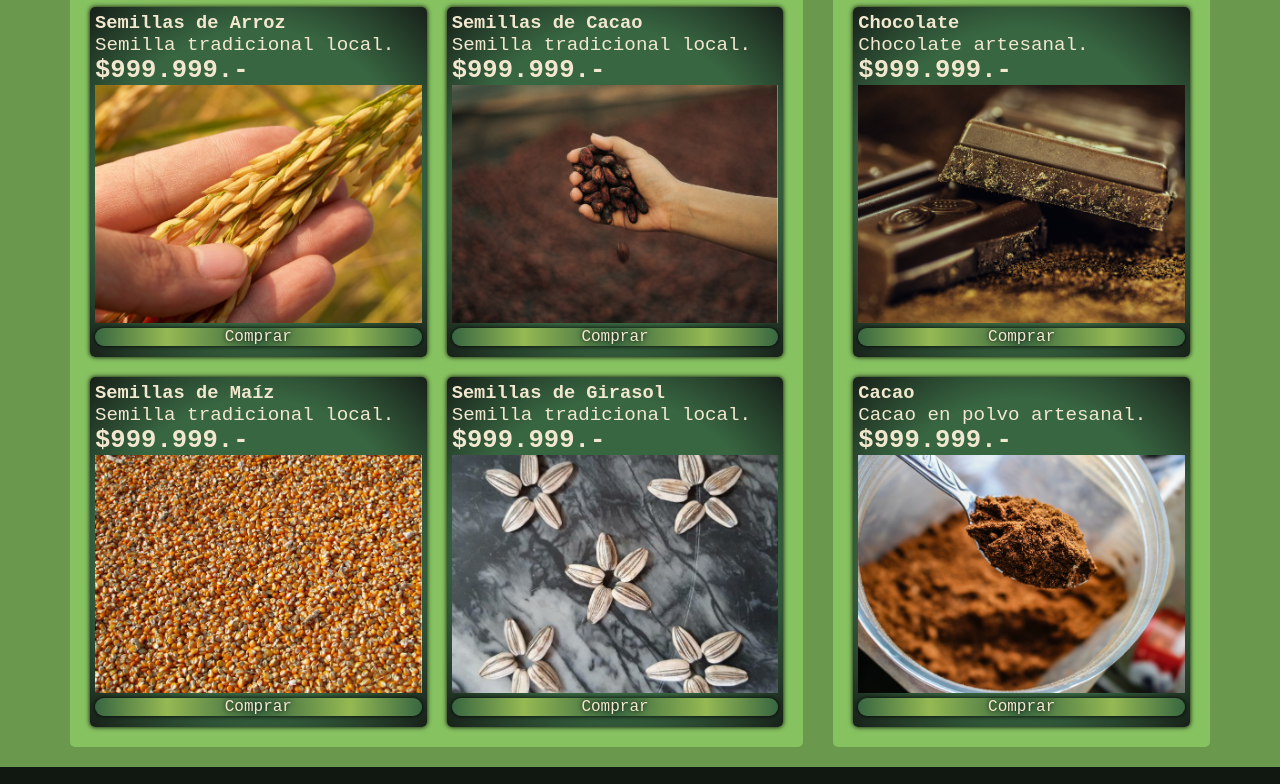
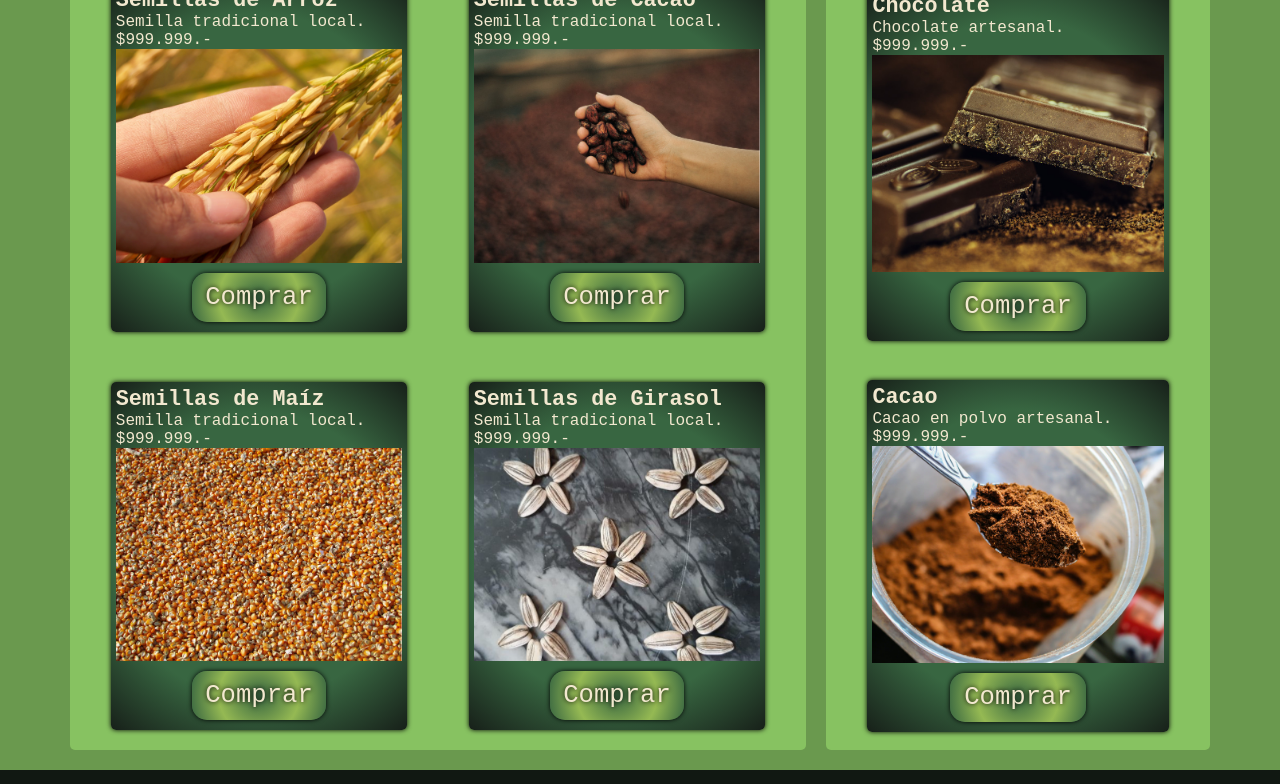
Before and after one commit to PellMell111/PFUrzua, a plain HTML site: page pages/productos.html in a window 1280 px wide. Shown: the part 197-981 px from the top of the page. Drawn offline with Linux system fonts and the light colour scheme.

Commit message:
Formato Productos

```diff
--- a/assets/scss/pages/_productos.scss
+++ b/assets/scss/pages/_productos.scss
@@ -44,63 +44,88 @@
     }
 
     @media only screen and (min-width: 768px) {
-        display: flex;
-        flex-flow: row nowrap;
+        display: grid;
+        grid-template-columns: 70px 23fr 20px 12fr 70px;
 
-        h2 {
-            font-size: 3rem;
-            padding: 15px;
+        section {
+            margin: 20px 0;
+            padding: 10px;
+
+            h2 {
+                font-size: 3vw;
+            }
+
+            article {
+                display: flex;
+                flex-flow: column nowrap;
+                padding: 5px;
+                width: 80%;
+
+                h3 {
+                    font-size: 1.7vw;
+                }
+
+                .productosBoton {
+                    align-self: center;
+                    width: 40%;
+                    font-size: 2vw;
+                    margin: 10px 0 5px 0;
+                    padding: 10px;
+                }
+            }
         }
 
         .productosSemillas {
+            grid-column: 2;
             display: grid;
             grid-template-columns: 1fr 1fr;
-            margin: 20px 30px 20px 70px;
-            padding: 10px;
+            grid-template-rows: 70px 1fr 20px 1fr;
+            justify-items: center;
+            align-items: center;
             border-radius: 5px;
-            width: 100%;
 
             h2 {
                 grid-column: 1/3;
             }
 
-            article {
-                margin: 10px;
-                padding: 5px;
-            }
-
             .productosArroz {
                 grid-column: 1;
                 grid-row: 2;
+                margin-bottom: 20px;
             }
 
             .productosCacao {
                 grid-column: 2;
                 grid-row: 2;
+                margin-bottom: 20px;
             }
 
             .productosMaiz {
                 grid-column: 1;
-                grid-row: 3;
+                grid-row: 4;
             }
 
             .productosMaravilla {
                 grid-column: 2;
-                grid-row: 3;
+                grid-row: 4;
             }
         }
 
         .productosChocolates {
-            display: flex;
-            flex-flow: column nowrap;
-            margin: 20px 70px 20px 0;
-            padding: 10px;
+            grid-column: 4;
+            display: grid;
+            grid-template-columns: 1fr;
+            grid-template-rows: 70px 1fr 20px 1fr;
+            justify-items: center;
+            align-items: center;
             border-radius: 5px;
-            width: 50%;
 
-            article {
-                margin: 10px;
-                padding: 5px;
+            .productosBarra {
+                margin-bottom: 5px;
+            }
+
+            .productosCacao {
+                grid-row: 4;
             }
         }
     }
--- a/pages/productos.html
+++ b/pages/productos.html
@@ -25,46 +25,46 @@
             <h2>Semillas</h2>
             <article class="box productosArroz">
                 <h3>Semillas de Arroz</h3>
-                <p class="parrafo">Semilla tradicional local.</p>
-                <p class="superior">$999.999.-</p>
+                <p>Semilla tradicional local.</p>
+                <p>$999.999.-</p>
                 <img src="../media/arroz.jpg" alt="Semilla de arroz" width="100%" height="70%">
                 <p class="productosBoton">Comprar</p>
             </article>
             <article class="box productosCacao">
                 <h3>Semillas de Cacao</h2>
-                <p class="parrafo">Semilla tradicional local.</p>
-                <p class="superior">$999.999.-</p>
+                <p>Semilla tradicional local.</p>
+                <p>$999.999.-</p>
                 <img src="../media/cacao.jpg" alt="Semilla de cacao" width="100%" height="70%">
                 <p class="productosBoton">Comprar</p>
             </article>
             <article class="box productosMaiz">
                 <h3>Semillas de Maíz</h3>
-                <p class="parrafo">Semilla tradicional local.</p>
-                <p class="superior">$999.999.-</p>
+                <p>Semilla tradicional local.</p>
+                <p>$999.999.-</p>
                 <img src="../media/maiz.jpg" alt="Semilla de maíz" width="100%" height="70%">
                 <p class="productosBoton">Comprar</p>
             </article>
             <article class="box productosMaravilla">
                 <h3>Semillas de Girasol</h3>
-                <p class="parrafo">Semilla tradicional local.</p>
-                <p class="superior">$999.999.-</p>
+                <p>Semilla tradicional local.</p>
+                <p>$999.999.-</p>
                 <img src="../media/maravilla.jpg" alt="Semilla de maravilla" width="100%" height="70%">
                 <p class="productosBoton">Comprar</p>
             </article>
         </section>
         <section class="productosChocolates">
             <h2>Chocolates</h2>
-            <article class="box">
+            <article class="box productosBarra">
                 <h3>Chocolate</h3>
-                <p class="parrafo">Chocolate artesanal.</p>
-                <p class="superior">$999.999.-</p>
+                <p>Chocolate artesanal.</p>
+                <p>$999.999.-</p>
                 <img src="../media/chocolate.jpg" alt="Semilla de maravilla" width="100%" height="70%">
                 <p class="productosBoton">Comprar</p>
             </article>
-            <article class="box">
+            <article class="box productosCacao">
                 <h3>Cacao</h3>
-                <p class="parrafo">Cacao en polvo artesanal.</p>
-                <p class="superior">$999.999.-</p>
+                <p>Cacao en polvo artesanal.</p>
+                <p>$999.999.-</p>
                 <img src="../media/cacao-polvo.jpg" alt="Semilla de maravilla" width="100%" height="70%">
                 <p class="productosBoton">Comprar</p>
             </article>
```
Also changed, not shown: assets/css/style.css, 1 other file.
